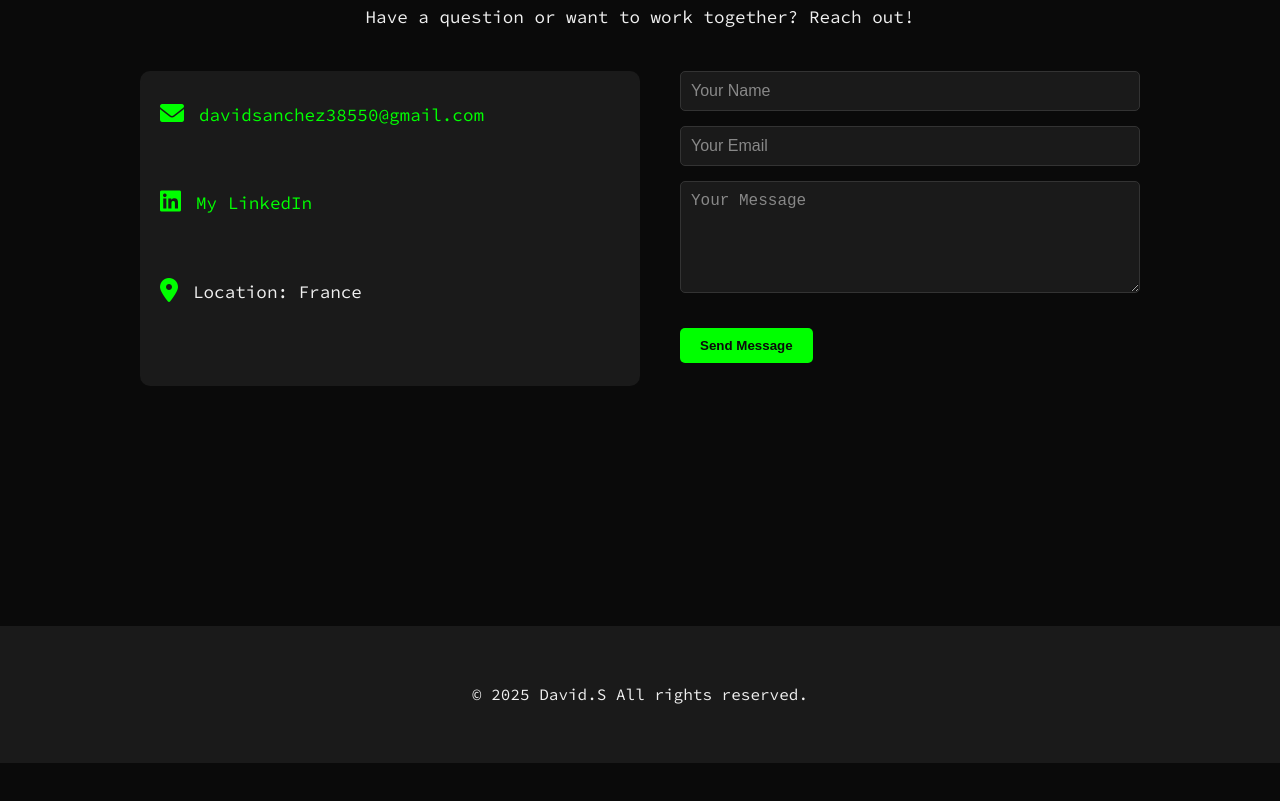
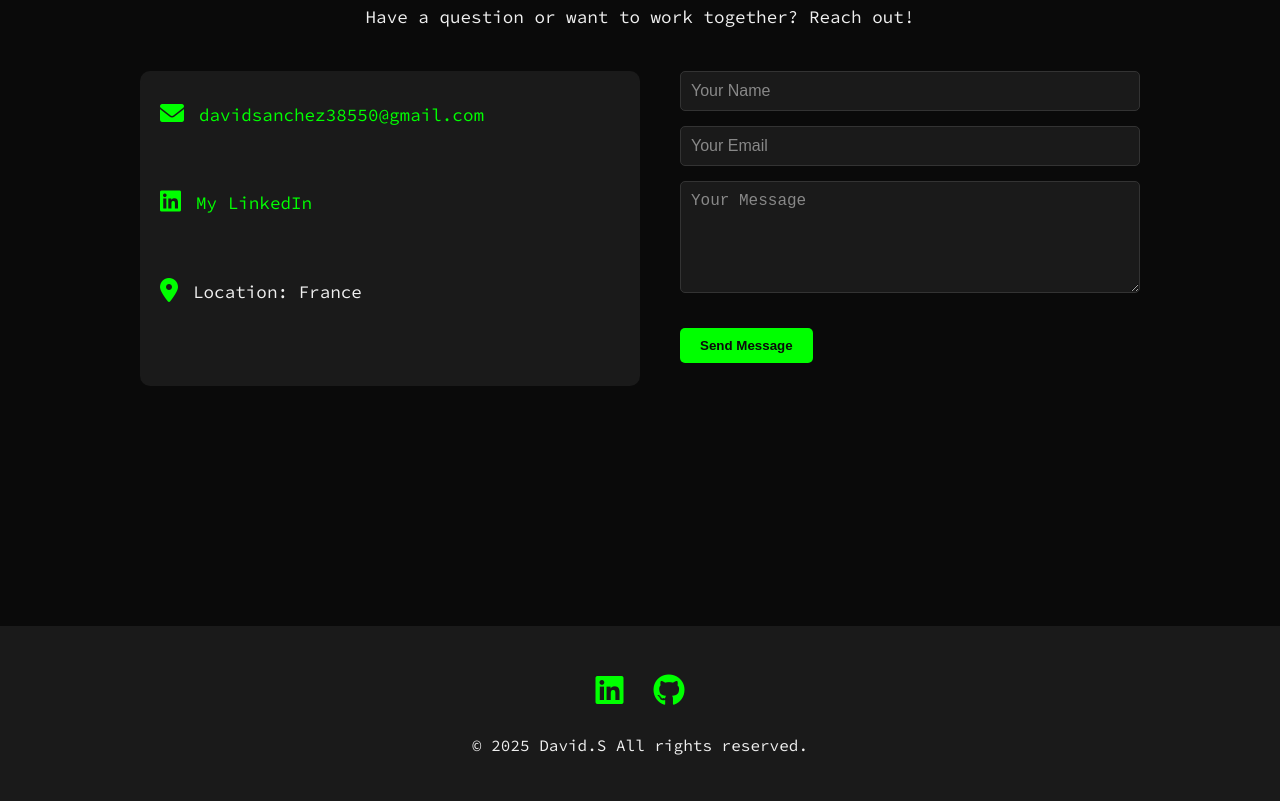
Before and after one commit to Dshellz/Portfolio-Cyber, a plain HTML site: page index.html in a window 1280 px wide. Shown: the part 3096-3897 px from the top of the page. Before the commit the page ends 3859 px from the top, so only its background shows below. Drawn offline with Linux system fonts and the light colour scheme.

Commit message:
add footer icons

```diff
--- a/index.html
+++ b/index.html
@@ -206,6 +206,14 @@
   </div>
 
   <footer>
+    <div class="footer-icons">
+      <a href="https://www.linkedin.com/in/david-sanchez-1269882b4/" target="_blank">
+        <i class="fab fa-linkedin"></i>
+      </a>
+      <a href="https://github.com/Dshellz" target="_blank">
+        <i class="fab fa-github"></i>
+      </a>
+    </div>
     <p>&copy; 2025 David.S All rights reserved.</p>
     <!-- 2025 Dshellz All rights reserved. -->
   </footer>
--- a/style.css
+++ b/style.css
@@ -543,4 +543,30 @@ body.light-mode .flip-card-front img {
     color: #fff;
   }
 
+  .footer-icons {
+    display: flex;
+    justify-content: center;
+    gap: 30px;
+    margin-bottom: 15px;
+  }
+
+  .footer-icons a {
+    color: #00FF00;
+    font-size: 2rem;
+    transition: transform 0.3s ease, color 0.3s ease;
+  }
+
+  .footer-icons a:hover {
+    color: #00BFFF;
+    transform: scale(1.2);
+  }
+
+  body.light-mode .footer-icons a {
+    color: #1A1A1A;
+  }
+
+  body.light-mode .footer-icons a:hover {
+    color: #00cf37;
+  }
+
 /* 2025 Dshellz All rights reserved. */
```
